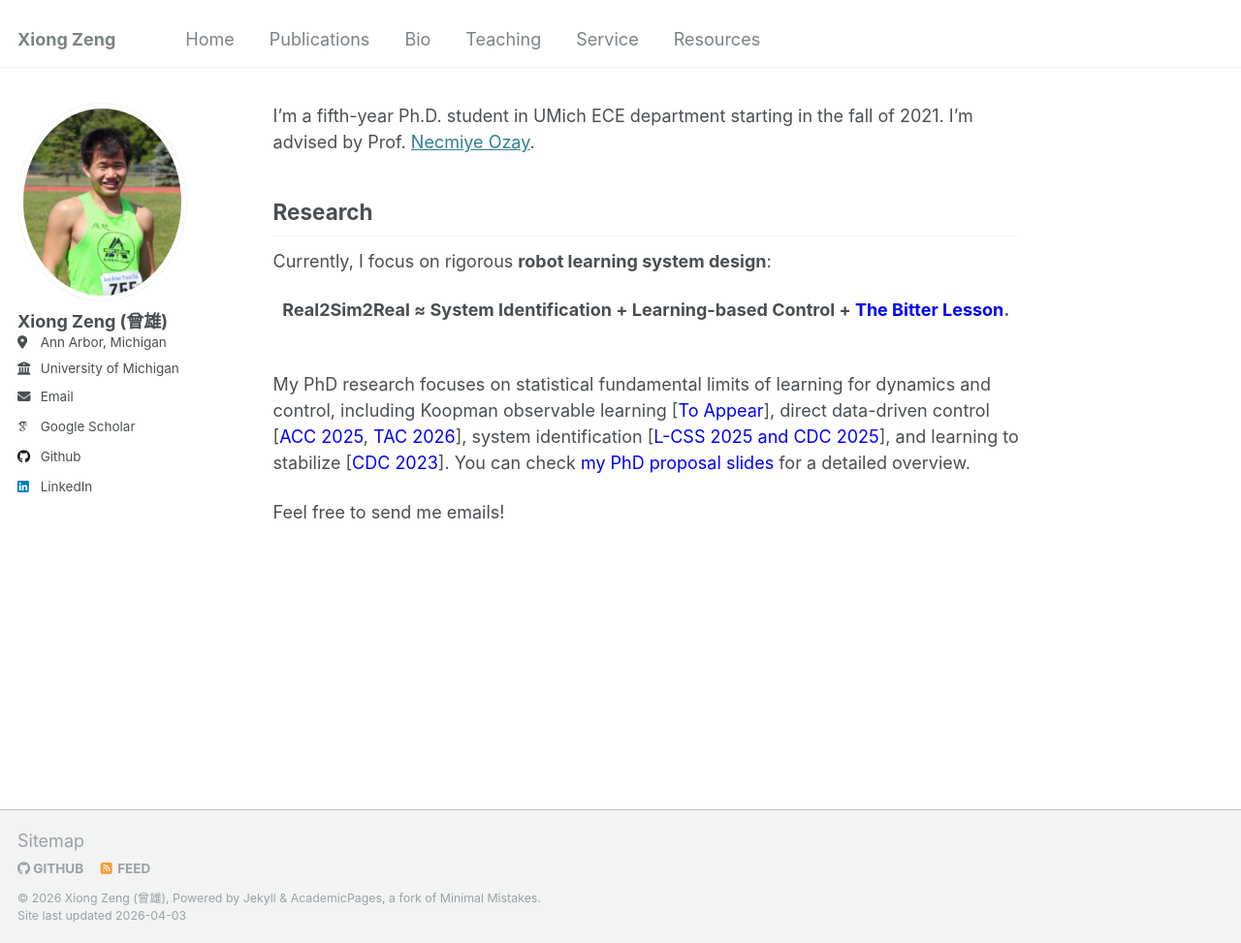
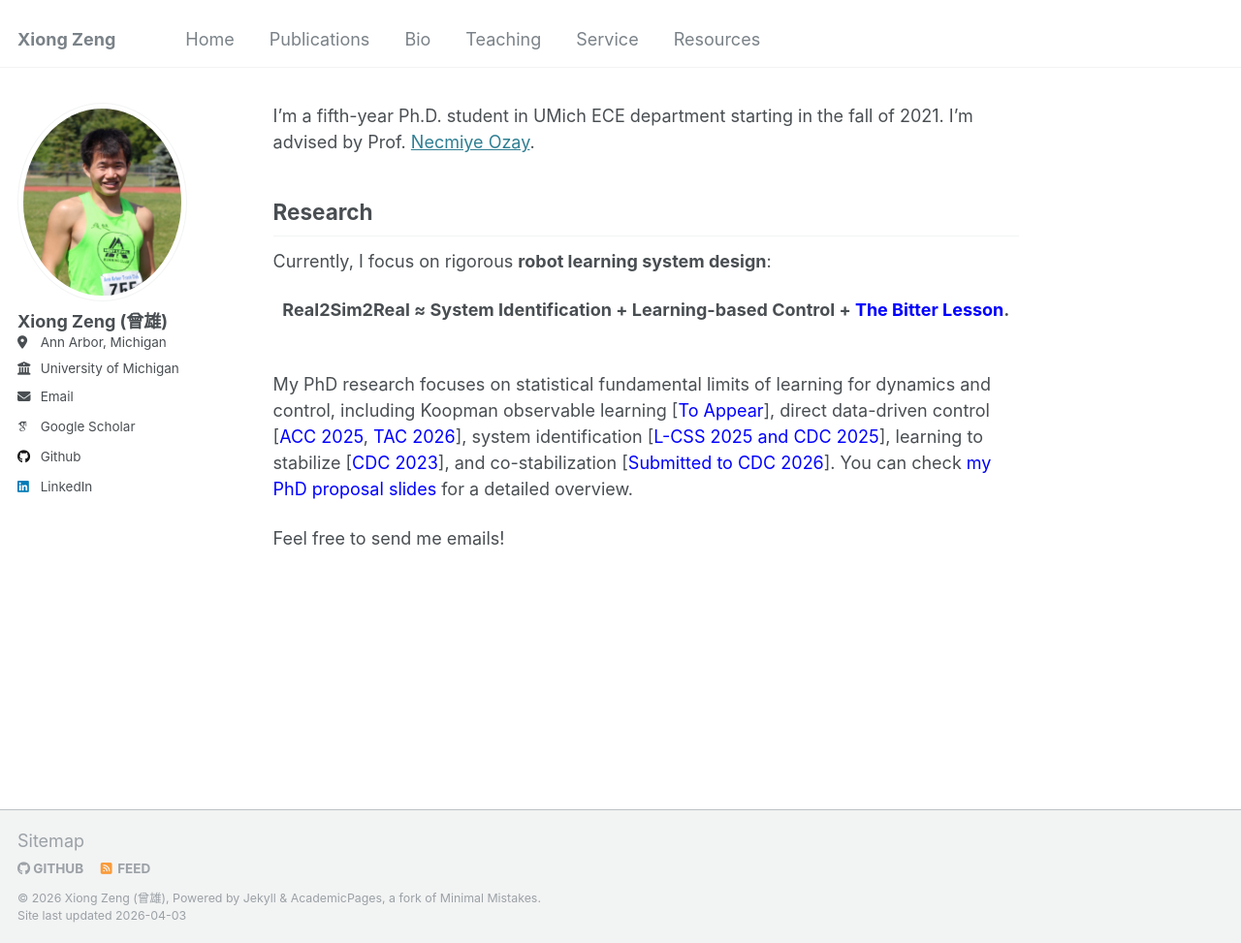
Before and after one commit to zengxiong111/zengxiong.github.io, a Jekyll site: the page built from _pages/about.md, in a window 1280 px wide and 973 px high. Shown: the whole window at 97% size. Built offline with Jekyll 4.4.1, drawn with Linux system fonts in a browser that asks for light colours; some web fonts are replaced.

Commit message:
Update about.md

```diff
--- a/_pages/about.md
+++ b/_pages/about.md
@@ -17,7 +17,7 @@ Currently, I focus on rigorous **robot learning system design**:
 The Bitter Lesson</a>.</strong></div>
 <br>
 
-My PhD research focuses on statistical fundamental limits of learning for dynamics and control, including Koopman observable learning [<a href="https://scholar.google.com/citations?user=v4lWTTwAAAAJ&hl=en" style="color: blue;text-decoration: none;" target="_blank">To Appear</a>], direct data-driven control [<a href="https://web.eecs.umich.edu/~necmiye/pubs/ZengBO_acc25.pdf" style="color: blue;text-decoration: none;" target="_blank">ACC 2025</a>, <a href="https://arxiv.org/abs/2412.19705" style="color: blue;text-decoration: none;" target="_blank">TAC 2026</a>], system identification [<a href="https://arxiv.org/abs/2503.16817" style="color: blue;text-decoration: none;" target="_blank">L-CSS 2025 and CDC 2025</a>], and learning to stabilize [<a href="https://arxiv.org/abs/2311.11151" style="color: blue;text-decoration: none;" target="_blank">CDC 2023</a>].
+My PhD research focuses on statistical fundamental limits of learning for dynamics and control, including Koopman observable learning [<a href="https://scholar.google.com/citations?user=v4lWTTwAAAAJ&hl=en" style="color: blue;text-decoration: none;" target="_blank">To Appear</a>], direct data-driven control [<a href="https://web.eecs.umich.edu/~necmiye/pubs/ZengBO_acc25.pdf" style="color: blue;text-decoration: none;" target="_blank">ACC 2025</a>, <a href="https://arxiv.org/abs/2412.19705" style="color: blue;text-decoration: none;" target="_blank">TAC 2026</a>], system identification [<a href="https://arxiv.org/abs/2503.16817" style="color: blue;text-decoration: none;" target="_blank">L-CSS 2025 and CDC 2025</a>], learning to stabilize [<a href="https://arxiv.org/abs/2311.11151" style="color: blue;text-decoration: none;" target="_blank">CDC 2023</a>], and co-stabilization [<a href="https://scholar.google.com/citations?user=v4lWTTwAAAAJ&hl=en" style="color: blue;text-decoration: none;" target="_blank">Submitted to CDC 2026</a>].
 You can check <a href="https://zengxiong111.github.io/zengxiong.github.io/files/phd_propsoal_Xiong_Zeng_part.pdf" target="_blank" style="color: blue;text-decoration: none;">my PhD proposal slides</a> for a detailed overview.
 
 Feel free to send me emails!
```
